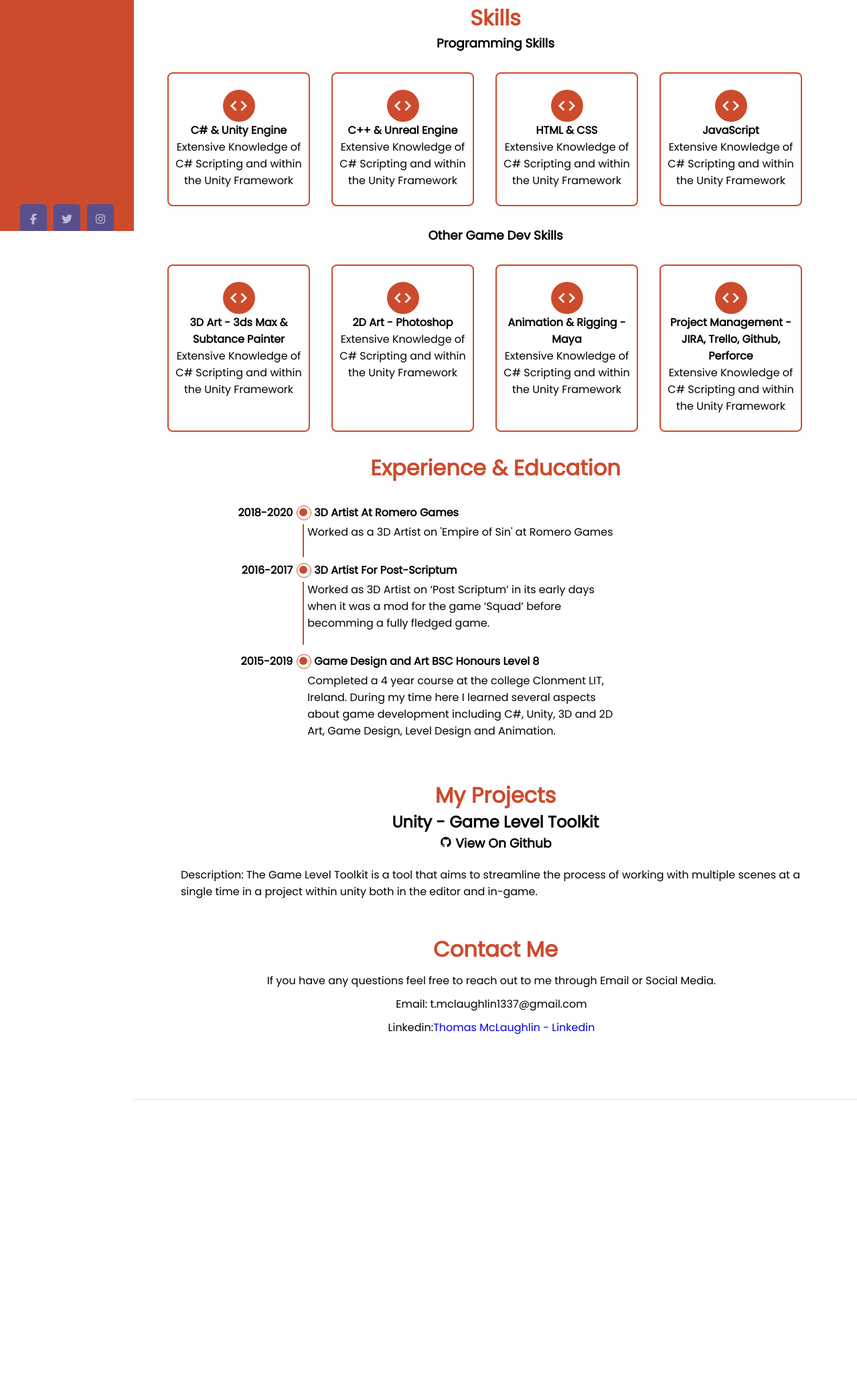
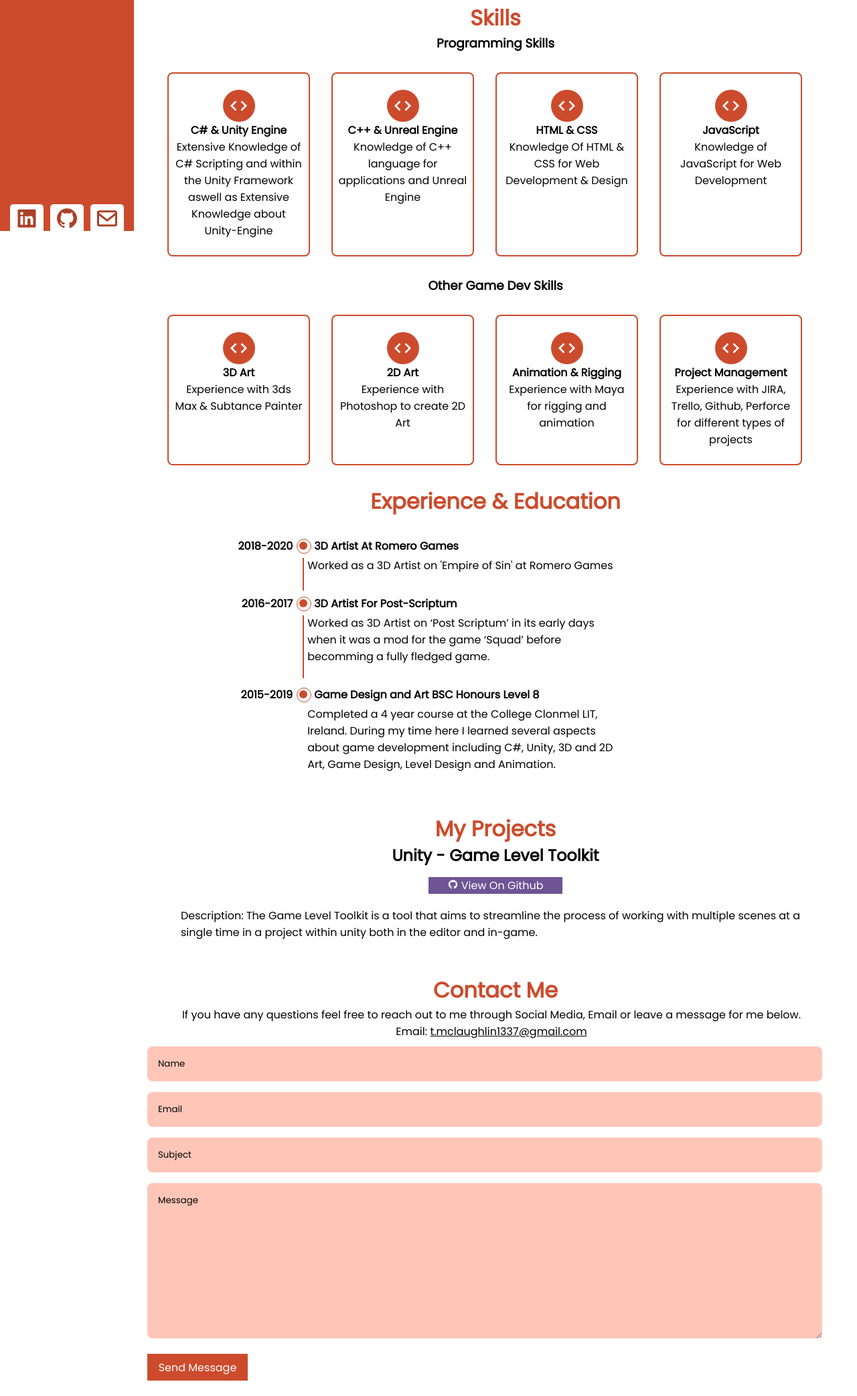
Before and after one commit to tommy39/Portfolio-Webiste, a plain HTML site: page Index.html in a window 1280 px wide. Shown: the part 455-2540 px from the top of the page at 67% size. Before the commit the page ends 2098 px from the top, so only its background shows below. Drawn offline with Linux system fonts and the light colour scheme.

Commit message:
Added Contact Form

```diff
--- a/Index.html
+++ b/Index.html
@@ -32,9 +32,9 @@
 			<li class="nav-link"><a href="#contact"><i class="nav-link-txt">Contact</i></a></li>
         </ul>
         <div class="social_media">
-          <a href="#"><i class="fab fa-facebook-f"></i></a>
-          <a href="#"><i class="fab fa-twitter"></i></a>
-          <a href="#"><i class="fab fa-instagram"></i></a>
+          <a href="https://www.linkedin.com/in/thomas-mclaughlin-423a34131/"  target="_blank" rel="noopener noreferrer"><i class="social-handle bx bxl-linkedin-square bx-md"></i></a>
+		  <a href="https://github.com/tommy39" target="_blank" rel="noopener noreferrer"><i class="social-handle bx bxl-github bx-md"></i></a>
+		            <a href="#contact-email"><i class="social-handle bx bx-envelope bx-md"></i></a>
       </div>
     </div>
     <div class="main_content" id="main">
@@ -53,10 +53,10 @@
 					<h2 class="home-section-title">Thomas Mc Laughlin</h2>
 					<li class="home-section-subtitle">Games Programmer And Developer</li>
 					<li class="home-section-subtitle">Clare, Ireland</li>
-					<div class="home__social">
-						<a href="#" class ="home__social-link"><i class = 'bx bxl-linkedin-square'></i></a>
-						<a href="#" class ="home__social-link"><i class = 'bx bxl-github'></i></a>
-						<a href="#" class ="home__social-link"><i class = 'bx  bx-envelope about__information-icon'></i></a>
+					<div class="home-social">
+						<a href="https://www.linkedin.com/in/thomas-mclaughlin-423a34131/" target="_blank" rel="noopener noreferrer" class ="home-social-link"><img src= "boxicons/svg/logos/bxl-linkedin-square.svg" class="social-link-icon"></a>
+						<a href="https://github.com/tommy39" target="_blank" rel="noopener noreferrer" class ="home-social-link"><img src= "boxicons/svg/logos/bxl-github.svg" class="social-link-icon"></a>
+						<a href="#email-area" class ="home-social-link"><img src= "boxicons/svg/regular/bx-mail-send.svg" class="social-link-icon"></a>
 					</div>
 				</div>
 			</div>
@@ -85,45 +85,45 @@
 						<div class="skills-content">
 							<i class="bx bx-code skills-icon"></i>
 							<h4 class="skills-name">C# & Unity Engine</h4>
-							<p class="skills-description">Extensive Knowledge of C# Scripting and within the Unity Framework</p>
+							<p class="skills-description">Extensive Knowledge of C# Scripting and within the Unity Framework aswell as Extensive Knowledge about Unity-Engine</p>
 						</div>
 						<div class="skills-content">
 							<i class="bx bx-code skills-icon"></i>
 							<h4 class="skills-name">C++ & Unreal Engine</h4>
-							<p class="skills-description">Extensive Knowledge of C# Scripting and within the Unity Framework</p>
+							<p class="skills-description">Knowledge of C++ language for applications and Unreal Engine</p>
 						</div>
 						<div class="skills-content">
 							<i class="bx bx-code skills-icon"></i>
 								<h4 class="skills-name">HTML & CSS</h4>
-								<p class="skills-description">Extensive Knowledge of C# Scripting and within the Unity Framework</p>
+								<p class="skills-description">Knowledge Of HTML & CSS for Web Development & Design</p>
 							</div>
 							<div class="skills-content">
 								<i class="bx bx-code skills-icon"></i>
 								<h4 class="skills-name">JavaScript</h4>
-								<p class="skills-description">Extensive Knowledge of C# Scripting and within the Unity Framework</p>
+								<p class="skills-description">Knowledge of JavaScript for Web Development</p>
 							</div>
 						</div>
 				<h3 class="section-subtitle">Other Game Dev Skills</h3>
 					<div class="skills-list-container bd-grid">
 						<div class="skills-content">
 							<i class="bx bx-code skills-icon"></i>
-								<h4 class="skills-name">3D Art - 3ds Max & Subtance Painter</h4>
-								<p class="skills-description">Extensive Knowledge of C# Scripting and within the Unity Framework</p>
+								<h4 class="skills-name">3D Art</h4>
+								<p class="skills-description">Experience with 3ds Max & Subtance Painter</p>
 						</div>
 						<div class="skills-content">
 							<i class="bx bx-code skills-icon"></i>
-							<h4 class="skills-name">2D Art - Photoshop</h4>
-							<p class="skills-description">Extensive Knowledge of C# Scripting and within the Unity Framework</p>
+							<h4 class="skills-name">2D Art</h4>
+							<p class="skills-description">Experience with Photoshop to create 2D Art</p>
 						</div>
 						<div class="skills-content">
 							<i class="bx bx-code skills-icon"></i>
-							<h4 class="skills-name">Animation & Rigging - Maya</h4>
-							<p class="skills-description">Extensive Knowledge of C# Scripting and within the Unity Framework</p>
+							<h4 class="skills-name">Animation & Rigging</h4>
+							<p class="skills-description">Experience with Maya for rigging and animation</p>
 						</div>
 						<div class="skills-content">
 							<i class="bx bx-code skills-icon"></i>
-							<h4 class="skills-name">Project Management - JIRA, Trello, Github, Perforce</h4>
-							<p class="skills-description">Extensive Knowledge of C# Scripting and within the Unity Framework</p>
+							<h4 class="skills-name">Project Management</h4>
+							<p class="skills-description">Experience with JIRA, Trello, Github, Perforce for different types of projects</p>
 						</div>
 					</div>
 			</div>
@@ -175,7 +175,7 @@
 						<div>
 							<h3 class="experience__name">Game Design and Art BSC Honours Level 8
 							</h3>
-							<span class="experience-description">Completed a 4 year course at the college Clonment LIT, Ireland. During my time here I learned several
+							<span class="experience-description">Completed a 4 year course at the College Clonmel LIT, Ireland. During my time here I learned several
 								aspects about game development including C#, Unity, 3D and 2D Art, Game Design,
 								Level Design and Animation. </span>
 						</div>
@@ -184,15 +184,16 @@
 				</div>
 			</div>
 		</section>
-
 		<!-- === PROJECTS SECTION === -->
 		<section class="projects section" id="projects">
 			<div class="projects-section-info-content">
 				<h1 class="section-title my-projects-title">My Projects</h1>
 				<div class=project-contents>
 					<h2 class="project-title" id="game-level-toolkit">Unity - Game Level Toolkit</h2>
-						<h3 class="project-github-link"><i class = 'bx bxl-github'></i> View On Github</h3>
-						<li class="section-text">Description: The Game Level Toolkit is a tool that aims to streamline the process of
+					<a href="https://github.com/tommy39/Game-Level-Toolkit" target="_blank" rel="noopener noreferrer"><div class="project-github-link">
+					<span class="project-github-link-txt"><i class = 'bx bxl-github'></i> View On Github</span>
+				</div></a>
+					<li class="section-text">Description: The Game Level Toolkit is a tool that aims to streamline the process of
 							working with multiple scenes at a single time in a project within unity both in the editor and
 							in-game. </li>
 				</div>
@@ -203,10 +204,25 @@
 		<section class="contact section" id="contact">
 			<div class="contact-section-info-content">
 				<h2 class="section-title">Contact Me</h2>
-				<li class="section-text contact-text">If you have any questions feel free to reach out to me through Email or Social Media. </li>
-				<li class="section-text contact-text">Email: t.mclaughlin1337@gmail.com </li>
-				<li class="section-text contact-text">Linkedin:<a href="https://www.linkedin.com/in/thomas-mclaughlin-423a34131/" target="_blank" rel="noopener noreferrer">Thomas McLaughlin - Linkedin</a></li>
+				<li class="section-text contact-text">If you have any questions feel free to reach out to me through Social Media, Email or leave a message for me below. </li>
+						<li class="section-text contact-text" id="email-area">Email: <a class="contact-email">t.mclaughlin1337@gmail.com</a> </li>
 			</div>
+
+			<div class="contact__container bd-grid">
+				<form action="https://formspree.io/f/xeqpvrgy" method="POST" id="my-form" class="contact__form">
+					<div class="contact__inputs">
+					  <input type="text" name="username" placeholder="Name" id="name" class="contact__input name" required>
+					  <input type="mail" name="email" placeholder="Email" id="email" type="email" class="contact__input" required>
+				  </div>
+
+				  <input type="text" name="Subject" placeholder="Subject" id="subj" class="contact__input">
+
+				  <textarea name = "Message" id="" cols="0" rows="10" placeholder="Message" class="contact__input" required></textarea>
+
+				  <input type= "submit" value="Send Message" id="message" class="button contact__button" required>
+				</form>
+			</div>
+
 		</section>
 
     </div>
--- a/css/stylesheet.css
+++ b/css/stylesheet.css
@@ -12,6 +12,7 @@
     --text-sidebar-color: white	;
     --skills-icon-color: white;
     --background-color:  white;
+    --email-field-background-color: #ffc6b8;
     --header-background-color: rgb(0, 0, 0);
 
     --section-large-title-font-size: 2rem;
@@ -31,7 +32,7 @@
 
     /*===== Sidebar ====*/
     --sidebar-width: 200px;
-    --no-sidebar-width: -180px; /*Needs to be an opposite value of the sidebar width*/
+    --no-sidebar-width: -200px; /*Needs to be an opposite value of the sidebar width*/
 
 
 	/*===== z Index ====*/
@@ -138,15 +139,19 @@ body{
 
   .wrapper .sidebar .social_media a{
     display: block;
-    width: 40px;
-    background: #594f8d;
+    width: 50px;
+    background: #ffffff;
     height: 40px;
     line-height: 45px;
     text-align: center;
     margin: 0 5px;
-    color: #bdb8d7;
+    color: var(--primary-color-darkend);
     border-top-left-radius: 5px;
     border-top-right-radius: 5px;
+  }
+
+  .social-handle{
+      margin-top: 2.5px;
   }
 
 .nav-child-links-projects-container{
@@ -258,6 +263,10 @@ body{
     width: 155px;
 }
 
+.social-link-icon{
+    width: 30px;
+}
+
 .home-section-info-content
 {
     margin-top: 20px;
@@ -293,13 +302,12 @@ body{
 	background-color: var(--primary-color);
 	color: var(--skills-icon-color);
 	border-radius: 50%;
-	margin-bottom: var(--mb-2);
 }
 
 .skills-title{
 	font-size: 1.25rem;
 	color: var(--primary-color-lightend);
-	margin-bottom: var(--mb-1);
+	margin-bottom: .5rem;
 }
 
 .skills-content, .skills-icon, .skills-description, .skills-title{
@@ -410,18 +418,77 @@ body{
 }
 
 .project-github-link{
+    margin-top: 15px;
     text-align: center;
+    cursor: pointer;
+    background: #6e5494;
+    max-width: 200px;
+    margin-left: auto;
+    margin-right: auto;
+}
+
+.project-github-link-txt{
+    color: white;
 }
 
 /*===== CONTACT SECTION ====*/
 .contact-text{
-    margin-top: 10px;
+    margin-top: 0px;
     margin-bottom: 0;
     text-align: center;
 }
 
 .contact-section-info-content{
+    margin-bottom:10px;
+}
+
+.mail-items{
+    padding:1rem;
+}
+
+.contact-email{
+    text-decoration: underline;
+}
+
+.contact__container{
+    row-gap: 3rem;
     margin-bottom: var(--end-of-page-margin);
+}
+
+.contact__input{
+	width: 100%;
+	padding: 1rem;
+	outline: none;
+	border: none;
+	background-color: var(--email-field-background-color);
+	margin-bottom: 1rem;
+	border-radius: .5rem;
+}
+
+.contact ::placeholder
+{
+	color: black;
+	font-weight: 500;
+}
+
+.contact__button{
+	outline:none;
+	border: none;
+    font-size: var(--normal-font-size);
+    background-color: var(--primary-color);
+    color:white;
+    width: 150px;
+    height: 40px;
+	cursor: pointer;
+}
+
+.contact__info{
+	margin-bottom: 1.5rem;
+}
+
+.contact__text{
+	display: block;
+	padding-left: 1rem;
 }
 
 /*===== END CONTACT SECTION ====*/
```
Also changed, not shown: js/main.js (line endings or trailing spaces).
